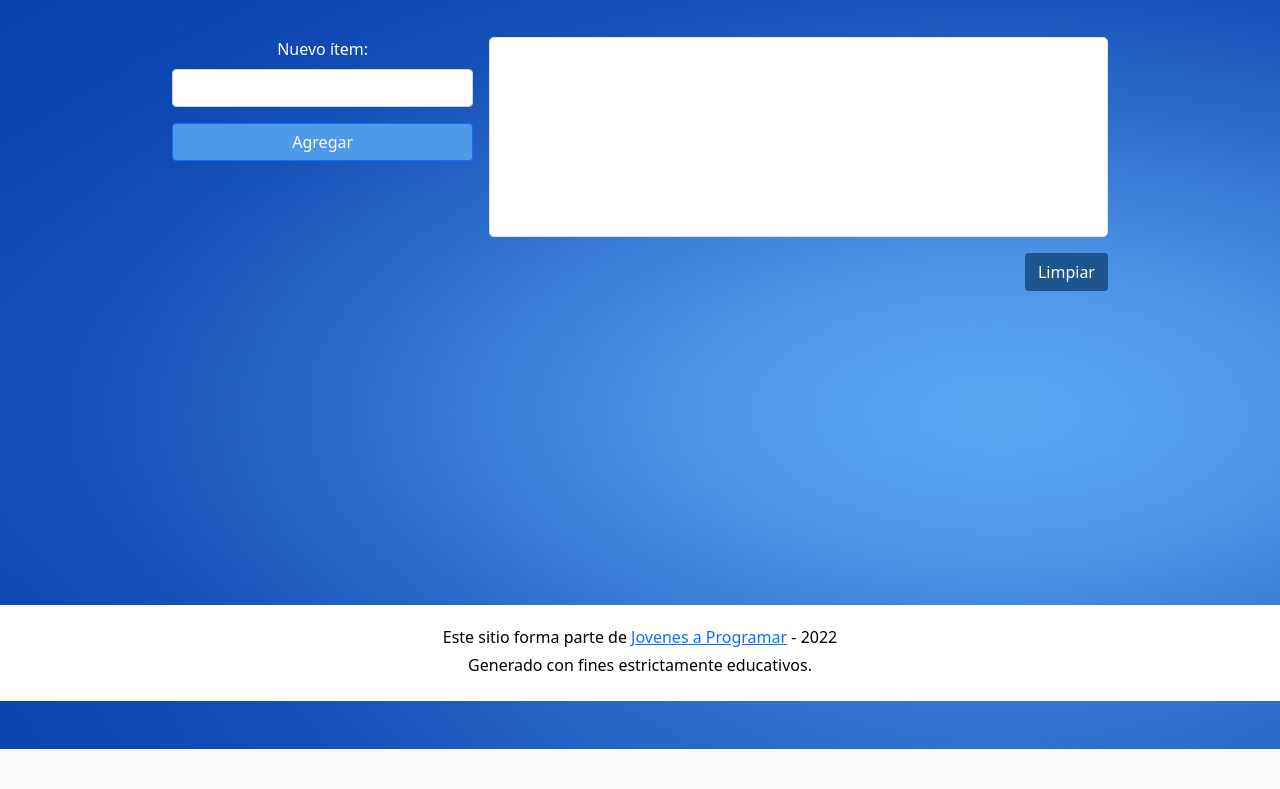
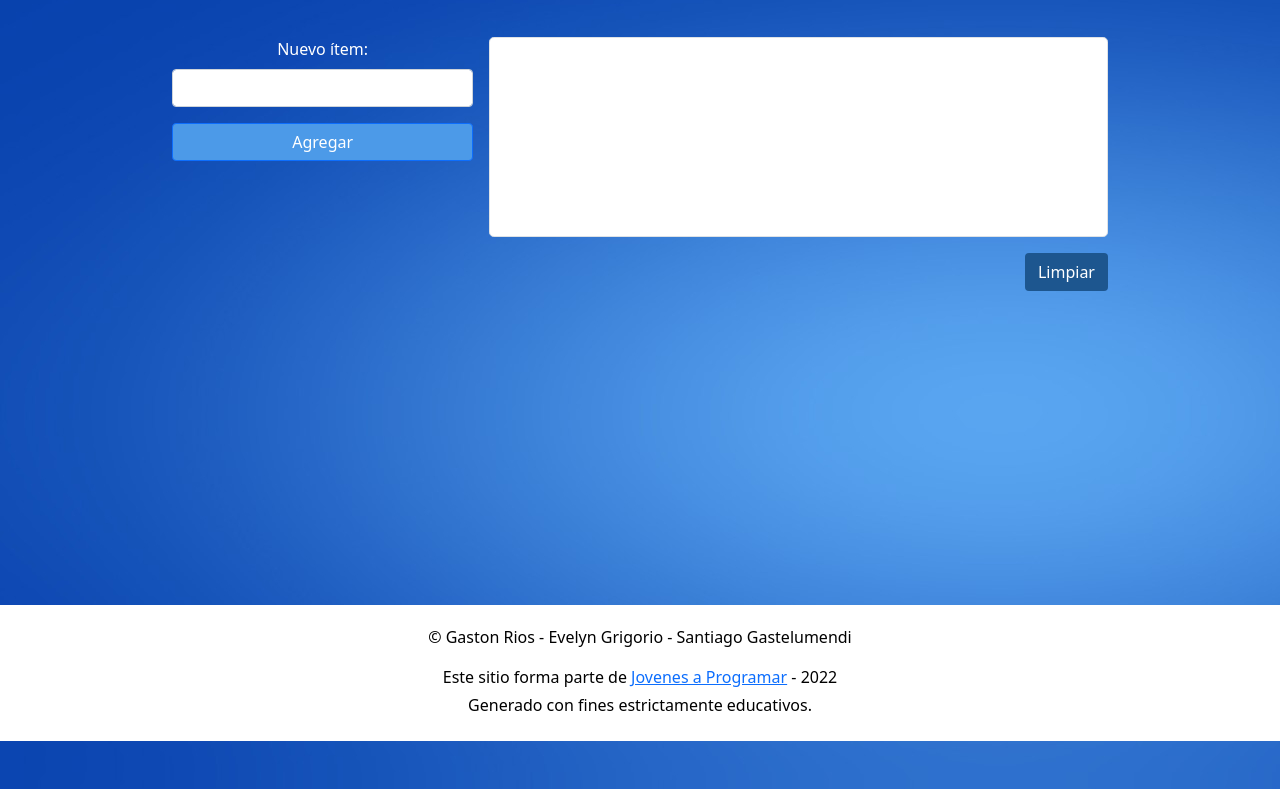
Before and after one commit to evelyngrigorio/JaP-EntregaGruapal-2, a plain HTML site: page index.html in a window 1280 px wide. Shown: the part 92-881 px from the top of the page. Before the commit the page ends 841 px from the top, so only its background shows below. Drawn offline with Linux system fonts and the light colour scheme.

Commit message:
cambio menor

```diff
--- a/index.html
+++ b/index.html
@@ -38,6 +38,7 @@
 
     <footer class="my-5 pt-5 text-muted text-center text-small">
       <div id="footer">
+        <p>© Gaston Rios - Evelyn Grigorio - Santiago Gastelumendi </p>
         <p class="mb-1">Este sitio forma parte de <a href="https://jovenesaprogramar.edu.uy/" target="_blank">Jovenes a Programar</a> - 2022</p>
         <p class="mb-1">Generado con fines estrictamente educativos.</p>
       </div>
```
Also changed, not shown: 1 other file.
